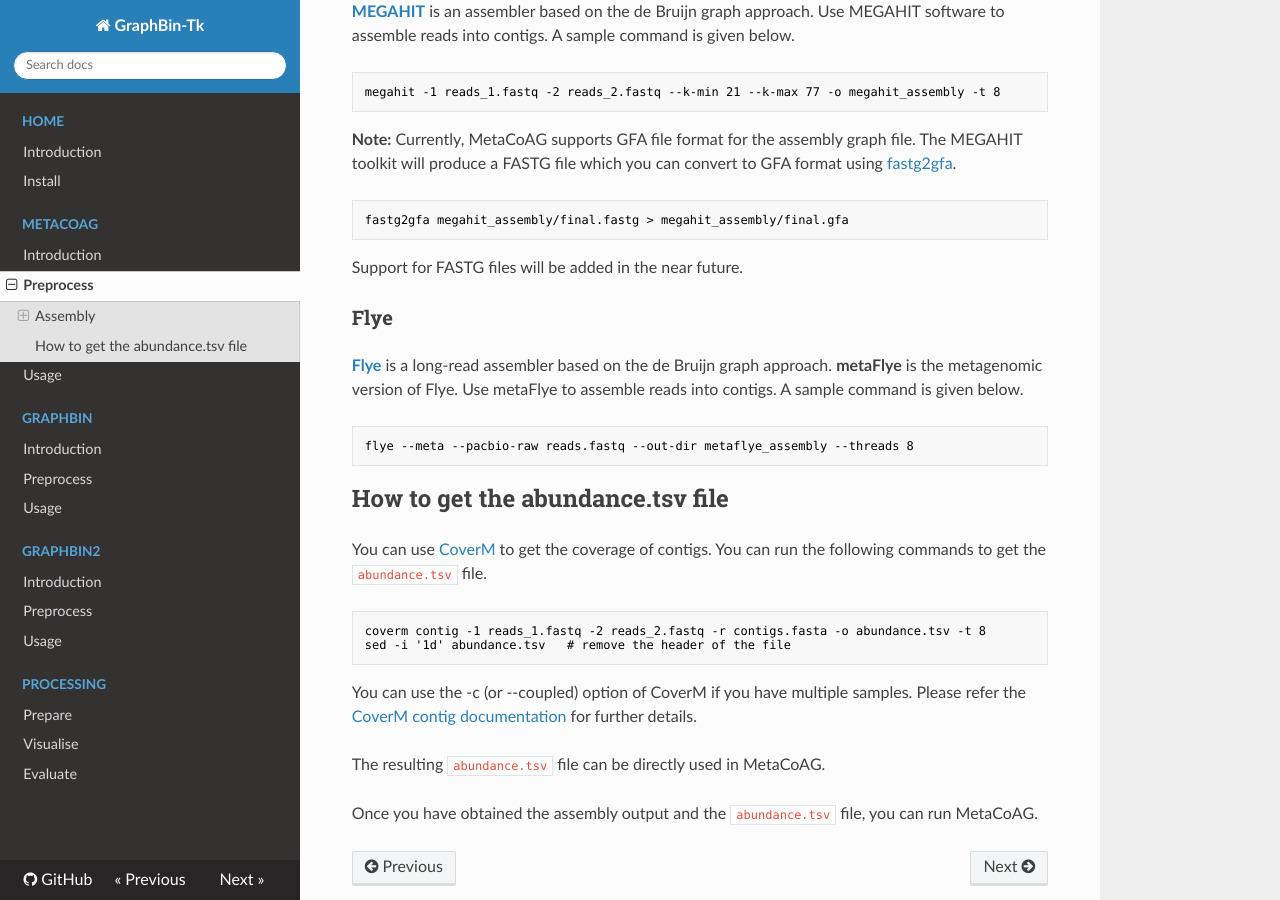
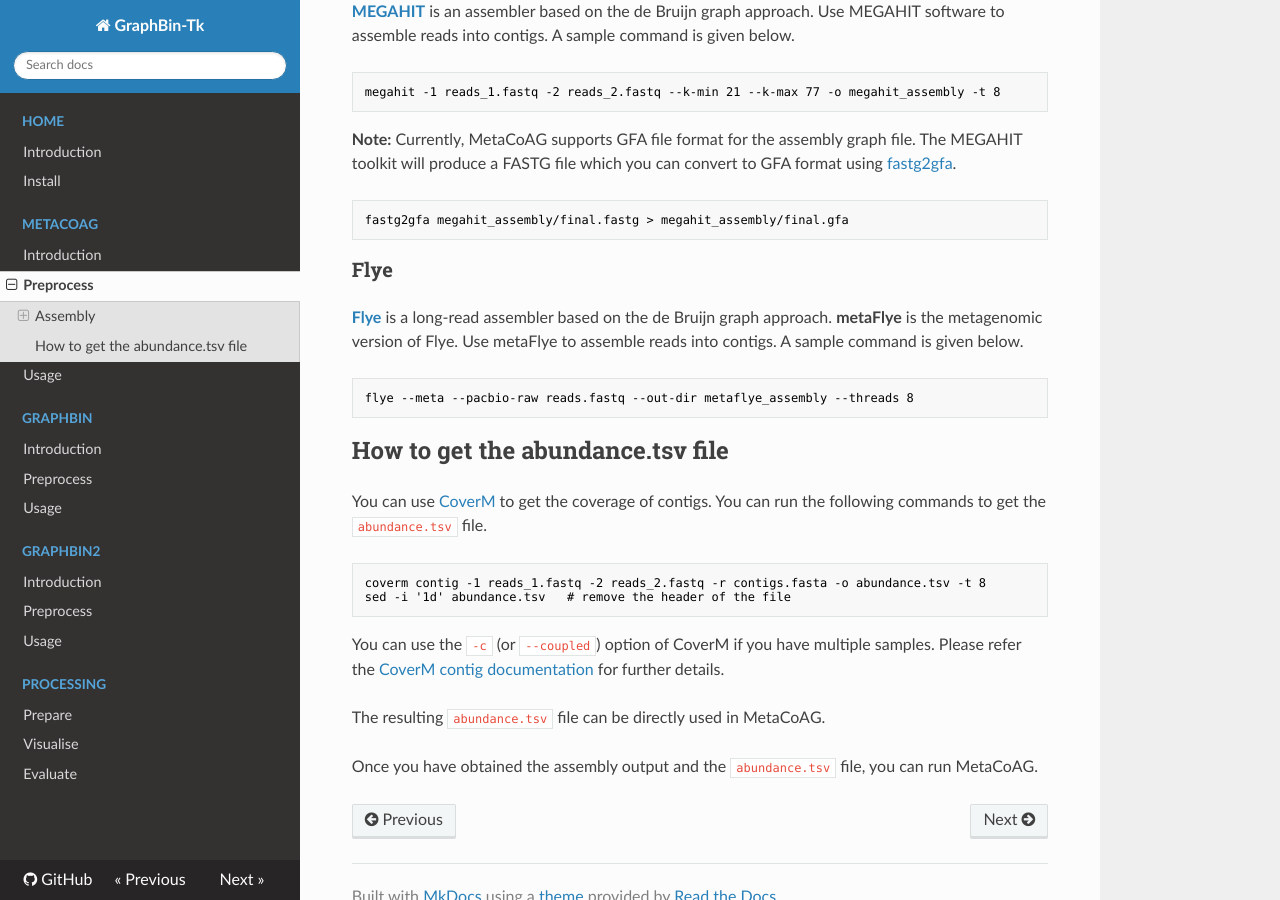
Before and after one commit to metagentools/gbintk, an MkDocs documentation site: the page built from docs/metacoag_preprocess.md, in a window 1280 px wide and 900 px high, scrolled down 564 px. Built offline with MkDocs 1.6.1, drawn with Linux system fonts in a browser that asks for light colours; nearby versions of some CDN libraries; a script that is not in the unit is left out.

Commit message:
DOC: update docs

````diff
--- a/docs/metacoag_preprocess.md
+++ b/docs/metacoag_preprocess.md
@@ -22,7 +22,6 @@ megahit -1 reads_1.fastq -2 reads_2.fastq --k-min 21 --k-max 77 -o megahit_assem
 ```shell
 fastg2gfa megahit_assembly/final.fastg > megahit_assembly/final.gfa
 ```
-Support for FASTG files will be added in the near future.
 
 ### Flye
 [**Flye**](https://github.com/fenderglass/Flye) is a long-read assembler based on the de Bruijn graph approach. **metaFlye** is the metagenomic version of Flye. Use metaFlye to assemble reads into contigs. A sample command is given below.
@@ -40,7 +39,7 @@ coverm contig -1 reads_1.fastq -2 reads_2.fastq -r contigs.fasta -o abundance.ts
 sed -i '1d' abundance.tsv	# remove the header of the file
 ```
 
-You can use the -c (or --coupled) option of CoverM if you have multiple samples. Please refer the [CoverM contig documentation](https://wwood.github.io/CoverM/coverm-contig.html) for further details.
+You can use the `-c` (or `--coupled`) option of CoverM if you have multiple samples. Please refer the [CoverM contig documentation](https://wwood.github.io/CoverM/coverm-contig.html) for further details.
 
 The resulting `abundance.tsv` file can be directly used in MetaCoAG.
 
````
